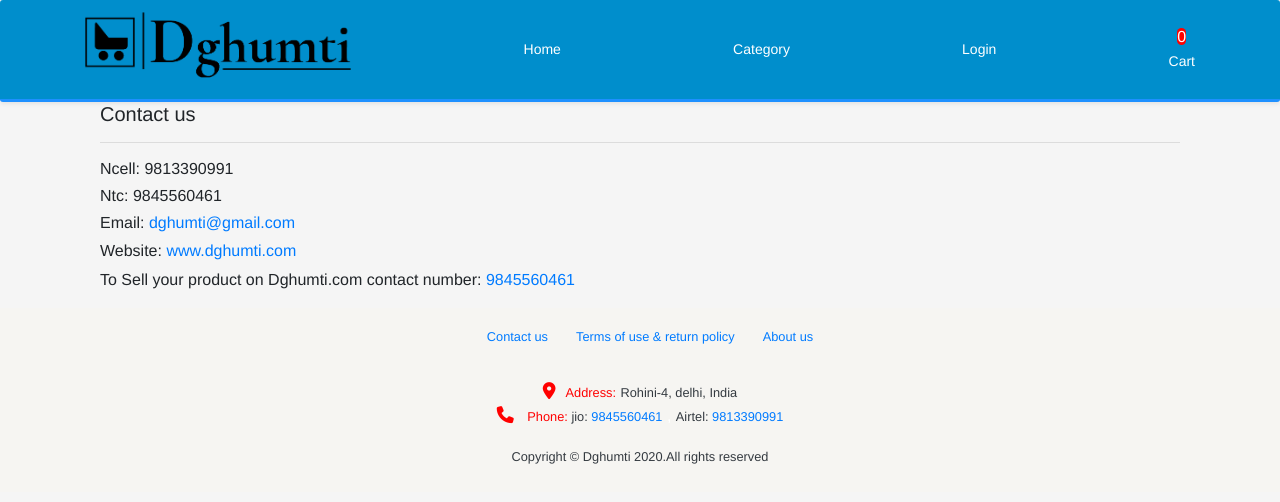
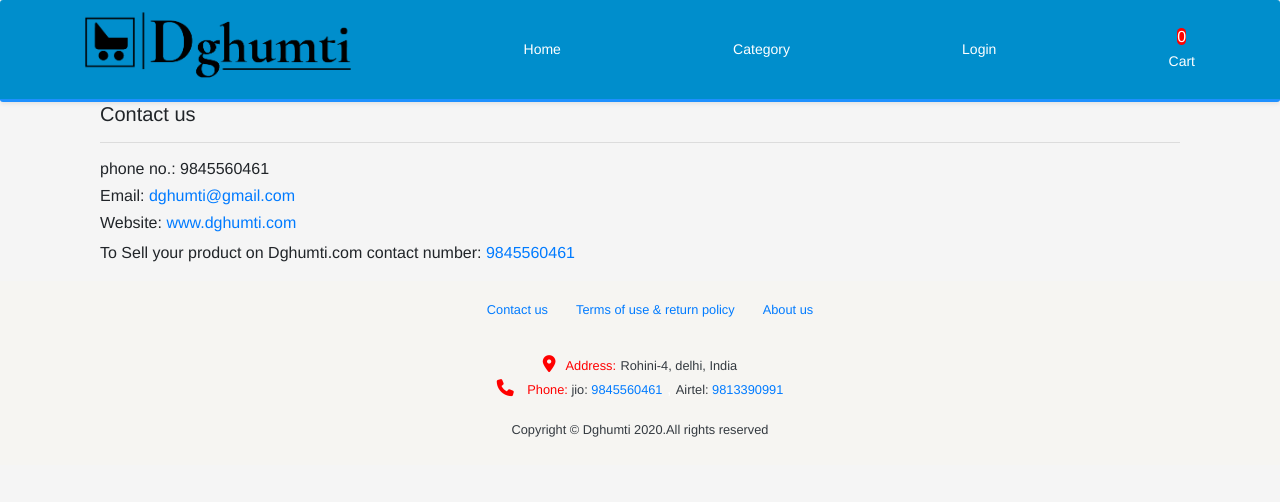
Before and after one commit to omnath14/dghumti6, a React (Create React App) app in the folder client/: page /contactus in a window 1280 px wide. Shown: the top 502 px of the page. Built offline with nearby package versions, Linux system fonts and the light colour scheme.

Commit message:
Update Contactus.js

```diff
--- a/client/src/core/Contactus.js
+++ b/client/src/core/Contactus.js
@@ -16,8 +16,8 @@
                 <hr/>
                 <p>
 
-                    <h6>Ncell: 9813390991</h6>
-                    <h6>Ntc: 9845560461</h6>
+
+                    <h6>phone no.: 9845560461</h6>
                     <h6>Email:<a href="mailto:dghumti@gmail.com"> dghumti@gmail.com</a></h6><b/>
                     <h6>Website: <a href="https://www.dghumti.com/">www.dghumti.com</a></h6><b/>
                     <p>To Sell your product on Dghumti.com contact number:<a href="tel:9845560461">
```
